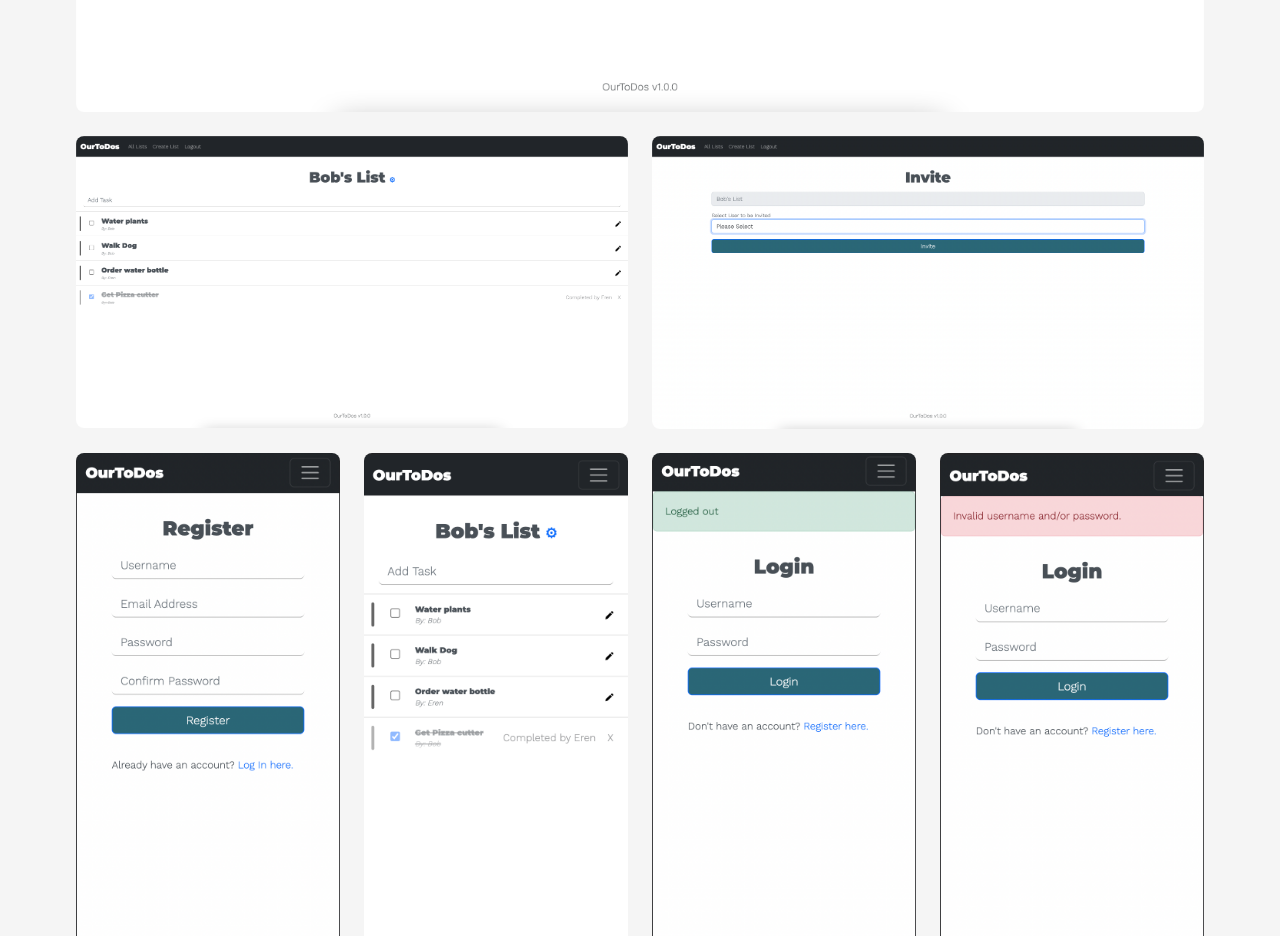
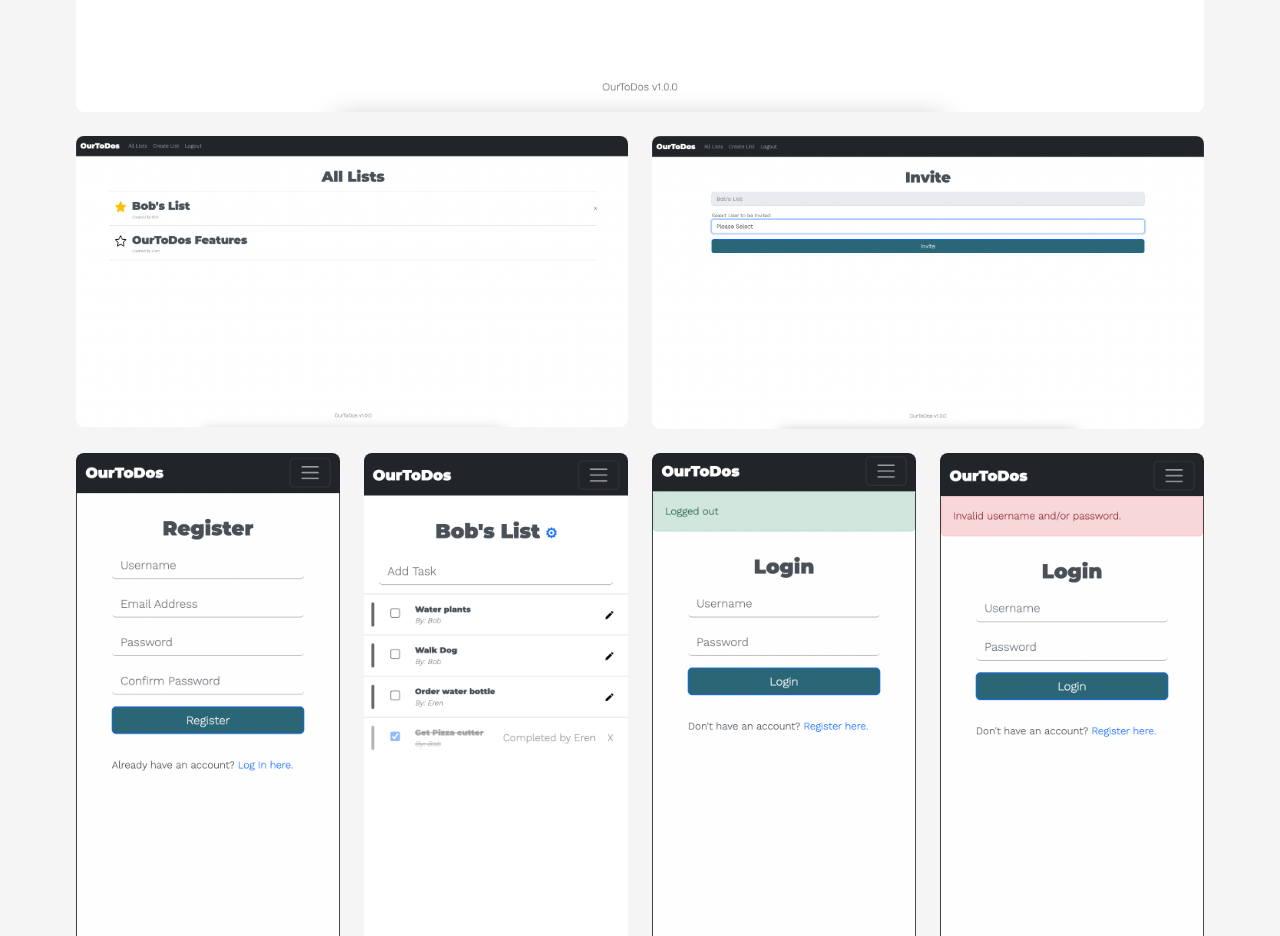
Before and after one commit to Ereneri/PersonalSite, a plain HTML site: page otd.html in a window 1280 px wide. Shown: the part 1140-2076 px from the top of the page. Drawn offline with nearby package versions, Linux system fonts and the light colour scheme.

Commit message:
Update otd.html

```diff
--- a/otd.html
+++ b/otd.html
@@ -74,7 +74,7 @@
             <div class="tile">
                 <div class="tile is-parent is-vertical">
                     <article class="tile is-child">
-                        <img style="border-radius: .5rem;"src="static/OurTodos/list.png" alt="Image of 8-bit Spaceship">
+                        <img style="border-radius: .5rem;"src="static/OurTodos/lists.png" alt="Image of 8-bit Spaceship">
                     </article>
                 </div>
                 <div class="tile is-parent">
```
